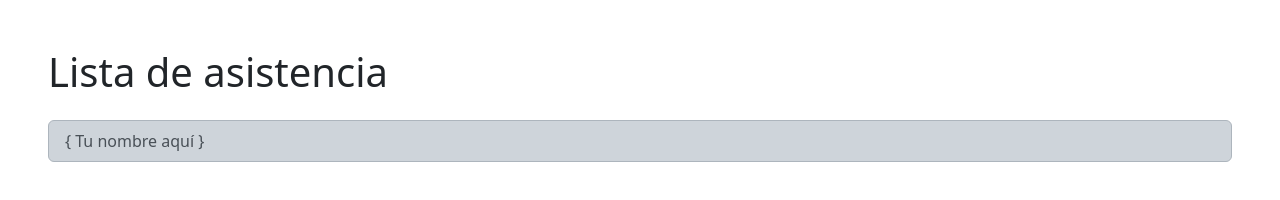
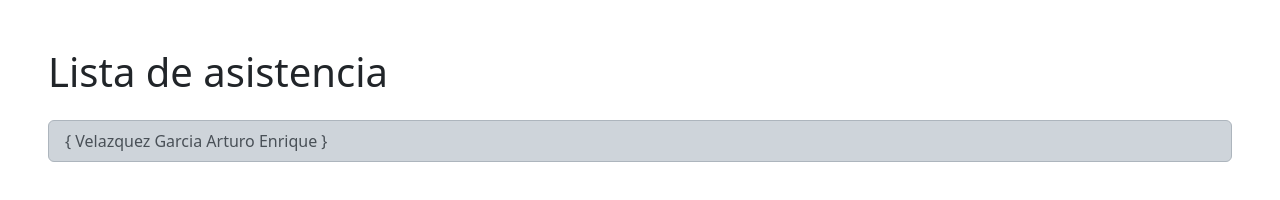
Before and after one commit to Club-Azure-GitHub-IA-Ruby/Semana-03, a plain HTML site: page index.html in a window 1280 px wide. Drawn offline with nearby package versions, Linux system fonts and the light colour scheme.

Commit message:
Velazquez Garcia Arturo Enrique - {20183029}

```diff
--- a/index.html
+++ b/index.html
@@ -11,7 +11,7 @@
     <div class="p-5">
         <h1>Lista de asistencia</h1>
         <ul class="list-group my-4">
-            <li class="list-group-item list-group-item-dark">{ Tu nombre aquí }</li>
+            <li class="list-group-item list-group-item-dark">{ Velazquez Garcia Arturo Enrique }</li>
         </ul>
     </div>
 
```
